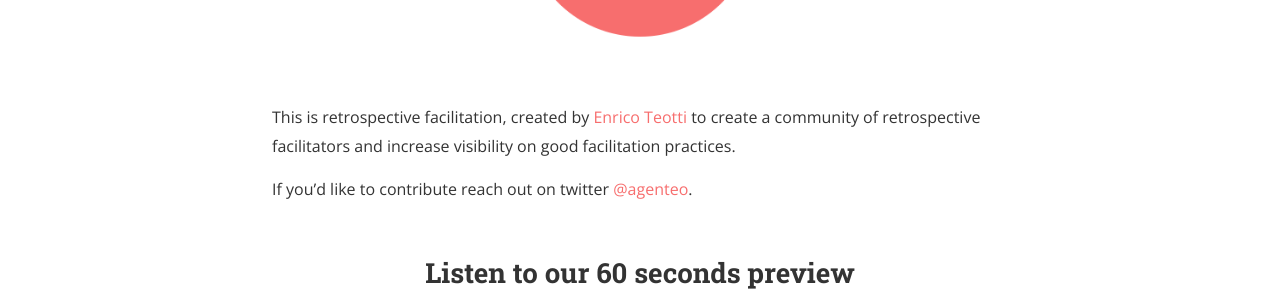
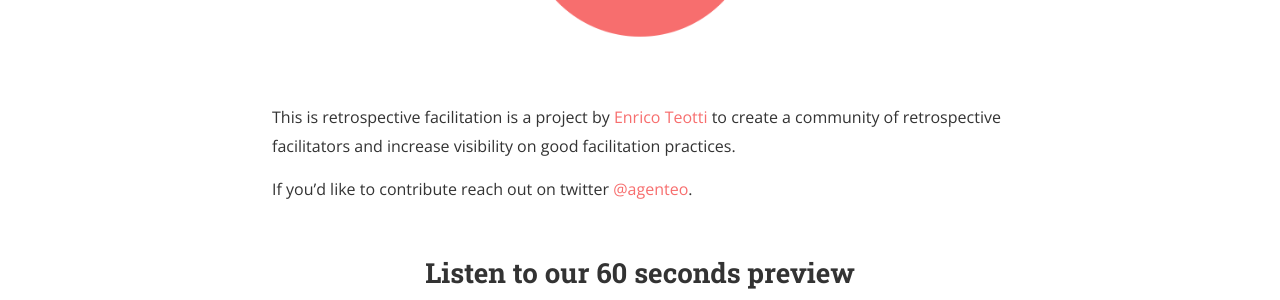
Before and after one commit to agenteo/thisisretrospectivefacilitation.com, a Jekyll site: the page built from about.md, in a window 1280 px wide. Shown: the part 454-754 px from the top of the page. Built offline with Jekyll 4.4.1, drawn with Linux system fonts in a browser that asks for light colours; nearby versions of some CDN libraries.

```diff
--- /dev/null
+++ b/CNAME
@@ -0,0 +1 @@
+thisisretrospectivefacilitation.com
--- a/about.md
+++ b/about.md
@@ -6,7 +6,7 @@ permalink: /about/
 
 <img src="{{ site.baseurl }}/assets/logo.png" title="Profile Picture" class="profile">
 
-This is retrospective facilitation, created by [Enrico Teotti](http://teotti.com) to create a community of retrospective facilitators and increase visibility on good facilitation practices.
+This is retrospective facilitation is a project by [Enrico Teotti](http://teotti.com) to create a community of retrospective facilitators and increase visibility on good facilitation practices.
 
 If you'd like to contribute reach out on twitter [@agenteo](http://twitter.com/agenteo).
 
```
Also changed, not shown: README.md.
